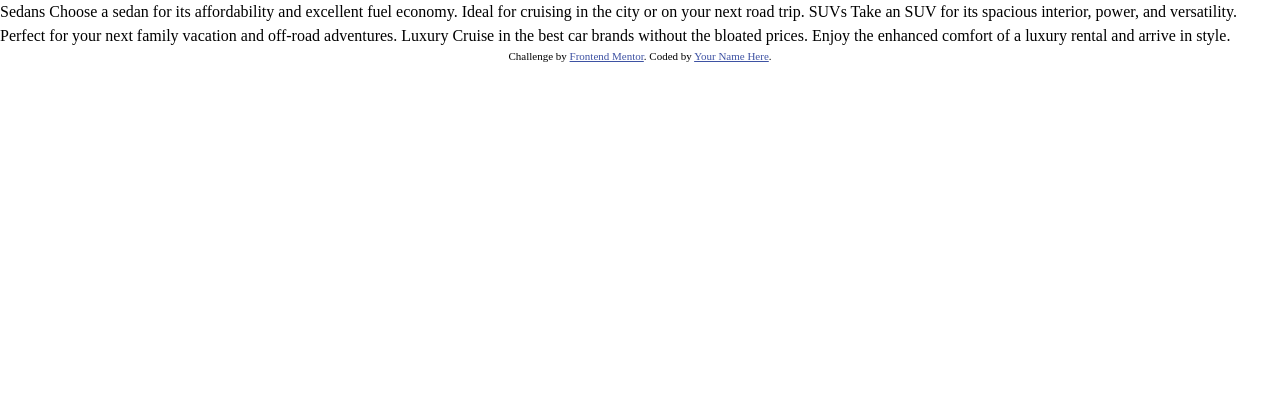
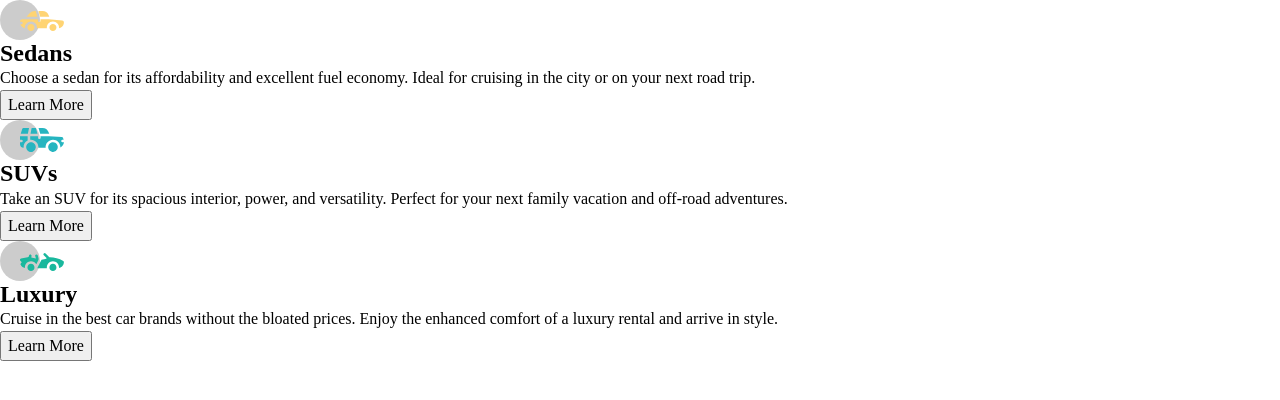
Before and after one commit to thisisadityarao/FM-3-column-preview-card-component, a plain HTML site: page index.html in a window 1280 px wide. Drawn offline with Linux system fonts and the light colour scheme.

Commit message:
Markup content using semantic html tags

```diff
--- a/index.html
+++ b/index.html
@@ -40,22 +40,40 @@
 
 <body>
 
-  Sedans
-  Choose a sedan for its affordability and excellent fuel economy. Ideal for cruising in the city
-  or on your next road trip.
+  <main>
+    <section>
+      <article>
+        <img src="./images/icon-sedans.svg" alt="">
+        <h2>Sedans</h2>
+        <p>Choose a sedan for its affordability and excellent fuel economy. Ideal for cruising in the city
+          or on your next road trip.</p>
+        <button type="button">Learn More</button>
+      </article>
+      <article>
+        <img src="./images/icon-suvs.svg" alt="">
+        <h2>SUVs</h2>
+        <p>Take an SUV for its spacious interior, power, and versatility. Perfect for your next family vacation
+          and off-road adventures.</p>
+        <button type="button">Learn More</button>
+      </article>
+      <article>
+        <img src="./images/icon-luxury.svg" alt="">
+        <h2>Luxury</h2>
+        <p>Cruise in the best car brands without the bloated prices. Enjoy the enhanced comfort of a luxury
+          rental and arrive in style.</p>
+        <button type="button">Learn More</button>
+      </article>
+    </section>
+  </main>
 
-  SUVs
-  Take an SUV for its spacious interior, power, and versatility. Perfect for your next family vacation
-  and off-road adventures.
-
-  Luxury
-  Cruise in the best car brands without the bloated prices. Enjoy the enhanced comfort of a luxury
-  rental and arrive in style.
-
-  <div class="attribution">
-    Challenge by <a href="https://www.frontendmentor.io?ref=challenge" target="_blank">Frontend Mentor</a>.
-    Coded by <a href="#">Your Name Here</a>.
-  </div>
+  <!--
+  <footer>
+    <div class="attribution">
+      Challenge by <a href="https://www.frontendmentor.io?ref=challenge" target="_blank">Frontend Mentor</a>.
+      Coded by <a href="#">Your Name Here</a>.
+    </div>
+  </footer>
+  -->
 </body>
 
 </html>
```
